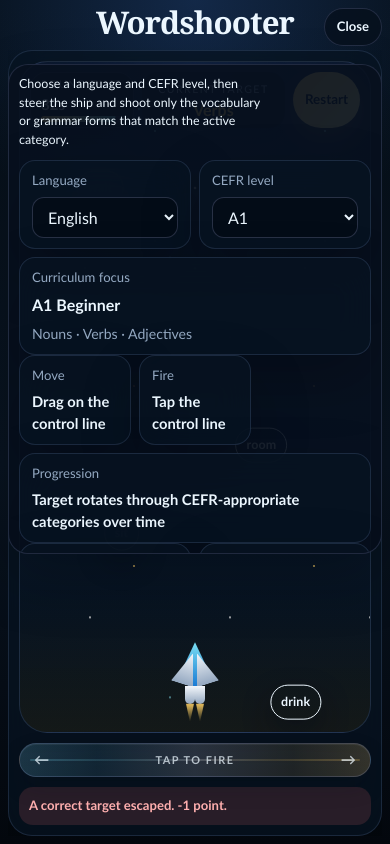
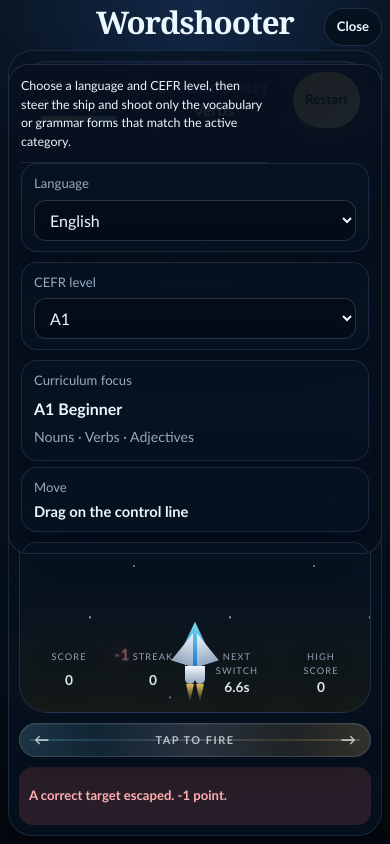
Before and after one commit to KireGW/wordshooter, a React (Vite) app: page / in a window 390 px wide. Both pictures are taken after a click on the button "Menu". Built offline with nearby package versions, Linux system fonts and the light colour scheme.

Commit message:
Refine mobile HUD, menu spacing, and hit detection

```diff
--- a/index.html
+++ b/index.html
@@ -3,7 +3,10 @@
   <head>
     <meta charset="UTF-8" />
     <link rel="icon" type="image/svg+xml" href="/favicon.svg" />
-    <meta name="viewport" content="width=device-width, initial-scale=1.0" />
+    <meta
+      name="viewport"
+      content="width=device-width, initial-scale=1.0, maximum-scale=1.0, user-scalable=no"
+    />
     <title>wordshooter</title>
   </head>
   <body>
--- a/src/App.css
+++ b/src/App.css
@@ -83,6 +83,8 @@
   border: 1px solid rgba(184, 192, 255, 0.14);
   box-shadow: var(--panel-shadow);
   overflow: auto;
+  display: grid;
+  gap: 12px;
 }
 
 .mobile-control-line {
@@ -246,7 +248,7 @@
   border-radius: 24px;
   padding: 14px;
   display: grid;
-  grid-template-rows: auto auto auto minmax(0, 1fr) auto;
+  grid-template-rows: auto auto auto minmax(0, 1fr) 68px;
 }
 
 .arena-header {
@@ -751,11 +753,22 @@
 }
 
 .feedback {
+  height: 100%;
+  min-height: 0;
+  box-sizing: border-box;
   margin-top: 10px;
   padding: 12px 14px;
   border-radius: 14px;
   font-weight: 600;
   font-size: 0.9rem;
+  line-height: 1.35;
+  display: flex;
+  align-items: center;
+  -webkit-user-select: none;
+  user-select: none;
+  -webkit-touch-callout: none;
+  overflow-y: auto;
+  overflow-x: hidden;
 }
 
 .feedback-good {
@@ -922,6 +935,64 @@
     z-index: 28;
     width: auto;
     max-height: min(58svh, 540px);
+    padding: 12px;
+    gap: 12px;
+  }
+
+  .mobile-menu-panel .mobile-menu-intro {
+    margin-bottom: 0;
+    padding-bottom: 10px;
+    border-bottom: 1px solid rgba(184, 192, 255, 0.12);
+  }
+
+  .mobile-menu-panel .setup-panel,
+  .mobile-menu-panel .controls-panel,
+  .mobile-menu-panel .hud {
+    width: 100%;
+    margin: 0;
+    gap: 10px;
+  }
+
+  .mobile-menu-panel .setup-panel {
+    grid-template-columns: 1fr;
+    margin-bottom: 6px;
+  }
+
+  .mobile-menu-panel .curriculum-card {
+    grid-column: auto;
+    padding-bottom: 14px;
+  }
+
+  .mobile-menu-panel .controls-panel {
+    grid-template-columns: 1fr;
+    margin-top: 2px;
+  }
+
+  .mobile-menu-panel .control-chip:last-child {
+    grid-column: auto;
+  }
+
+  .mobile-menu-panel .hud {
+    grid-template-columns: 1fr 1fr;
+  }
+
+  .mobile-menu-sound-panel {
+    gap: 10px;
+  }
+
+  .mobile-menu-panel .sound-button-sidebar {
+    grid-column: 1 / -1;
+  }
+
+  .mobile-menu-panel .select-card,
+  .mobile-menu-panel .hud-card,
+  .mobile-menu-panel .control-chip {
+    min-width: 0;
+  }
+
+  .mobile-menu-panel .curriculum-card p,
+  .mobile-menu-panel .control-chip strong {
+    line-height: 1.35;
   }
 
   .intro {
@@ -949,7 +1020,8 @@
     padding: 10px;
     min-height: 0;
     height: 100%;
-    grid-template-rows: minmax(0, 1fr) auto;
+    gap: 10px;
+    grid-template-rows: minmax(0, 1fr) 34px 58px;
   }
 
   .arena {
@@ -971,6 +1043,13 @@
     justify-content: space-between;
     align-items: stretch;
     gap: 8px;
+  }
+
+  .arena-overlay-bottom {
+    left: 12px;
+    right: 12px;
+    bottom: 12px;
+    justify-content: center;
   }
 
   .arena-mini-card,
@@ -1006,6 +1085,36 @@
 
   .arena-mini-time {
     min-width: 104px;
+  }
+
+  .arena-mobile-stats {
+    width: 100%;
+    display: grid;
+    grid-template-columns: repeat(4, minmax(0, 1fr));
+    gap: 10px;
+    pointer-events: none;
+  }
+
+  .arena-mobile-stat {
+    display: grid;
+    gap: 2px;
+    padding: 6px 4px;
+    text-align: center;
+    color: rgba(236, 247, 255, 0.92);
+    text-shadow: 0 4px 18px rgba(4, 10, 20, 0.6);
+  }
+
+  .arena-mobile-stat span {
+    color: rgba(184, 198, 219, 0.8);
+    font-size: 0.58rem;
+    letter-spacing: 0.12em;
+    text-transform: uppercase;
+  }
+
+  .arena-mobile-stat strong {
+    font-size: 0.86rem;
+    line-height: 1;
+    font-weight: 700;
   }
 
   .arena-mini-track {
@@ -1159,17 +1268,18 @@
   }
 
   .feedback {
+    height: 100%;
+    min-height: 0;
     font-size: 0.82rem;
+    margin-top: 0;
     padding: 9px 10px;
-    max-height: 74px;
-    overflow: auto;
   }
 
   .mobile-control-line {
     position: relative;
     display: block;
     height: 34px;
-    margin-top: 10px;
+    margin-top: 0;
     border-radius: 999px;
     background:
       linear-gradient(
--- a/src/App.jsx
+++ b/src/App.jsx
@@ -22,8 +22,9 @@ const BULLET_SPEED = 88
 const WORD_SPAWN_MS = 850
 const WORD_MIN_SPEED = 4.7
 const WORD_MAX_SPEED = 8.1
-const MIN_ACTIVE_WORDS = 4
-const INITIAL_WORD_COUNT = 3
+const DESKTOP_MIN_ACTIVE_WORDS = 4
+const DESKTOP_INITIAL_WORD_COUNT = 3
+const DESKTOP_MAX_ACTIVE_WORDS = 5
 const CATEGORY_SWITCH_MS = 15000
 const CATEGORY_ANNOUNCEMENT_MS = 1800
 const ROUND_DURATION_MS = 90000
@@ -36,11 +37,18 @@ const INITIAL_WORD_Y_MIN = -6
 const INITIAL_WORD_Y_MAX = 10
 const ACTIVE_SPAWN_Y_MIN = -8
 const ACTIVE_SPAWN_Y_MAX = 9
-const CATEGORY_SWITCH_SAFE_Y = 66
-const CATEGORY_SWITCH_RESPAWN_Y_MAX = 18
+const DESKTOP_CATEGORY_SWITCH_SAFE_Y = 58
+const MOBILE_CATEGORY_SWITCH_SAFE_Y = 52
+const CATEGORY_SWITCH_RESPAWN_Y_MAX = 10
 const WORD_BOX_HEIGHT = 6
 const WORD_CHAR_WIDTH = 1.15
 const WORD_BOX_PADDING = 3.2
+const MOBILE_WORD_BOX_HEIGHT = 6.8
+const MOBILE_WORD_CHAR_WIDTH = 1.22
+const MOBILE_WORD_BOX_PADDING = 4.3
+const WORD_BOX_BORDER_ALLOWANCE = 0.45
+const BULLET_HITBOX_RADIUS_X = 0.65
+const BULLET_HITBOX_RADIUS_Y = 1.15
 const SHIP_LEVEL_HIT_Y = 80
 const SHIP_LEVEL_HITBOX_BONUS_X = 0.7
 const SHIP_LEVEL_HITBOX_BONUS_Y = 1.4
@@ -169,10 +177,56 @@ const TARGET_UI_TRANSLATIONS = {
 
 const clamp = (value, min, max) => Math.min(Math.max(value, min), max)
 const pickRandom = (items) => items[Math.floor(Math.random() * items.length)]
-const getWordBoxWidth = (text) => text.length * WORD_CHAR_WIDTH + WORD_BOX_PADDING
-const getWordBounds = (word) => {
-  const halfWidth = getWordBoxWidth(word.text) / 2
-  const halfHeight = WORD_BOX_HEIGHT / 2
+const getCategorySwitchSafeY = (isMobileLayout) =>
+  isMobileLayout ? MOBILE_CATEGORY_SWITCH_SAFE_Y : DESKTOP_CATEGORY_SWITCH_SAFE_Y
+
+const getWordBudget = (isMobileLayout, viewportSize) => {
+  if (!isMobileLayout) {
+    return {
+      initialCount: DESKTOP_INITIAL_WORD_COUNT,
+      minActiveWords: DESKTOP_MIN_ACTIVE_WORDS,
+      maxActiveWords: DESKTOP_MAX_ACTIVE_WORDS,
+    }
+  }
+
+  const { width, height } = viewportSize
+  if (width <= 390 || height <= 760) {
+    return {
+      initialCount: 2,
+      minActiveWords: 2,
+      maxActiveWords: 3,
+    }
+  }
+
+  if (width <= 480 || height <= 860) {
+    return {
+      initialCount: 2,
+      minActiveWords: 3,
+      maxActiveWords: 4,
+    }
+  }
+
+  return {
+    initialCount: 3,
+    minActiveWords: 3,
+    maxActiveWords: 4,
+  }
+}
+const getWordBoxMetrics = (text, isMobileLayout = false) => {
+  const charWidth = isMobileLayout ? MOBILE_WORD_CHAR_WIDTH : WORD_CHAR_WIDTH
+  const boxPadding = isMobileLayout ? MOBILE_WORD_BOX_PADDING : WORD_BOX_PADDING
+  const boxHeight = isMobileLayout ? MOBILE_WORD_BOX_HEIGHT : WORD_BOX_HEIGHT
+
+  return {
+    width: text.length * charWidth + boxPadding + WORD_BOX_BORDER_ALLOWANCE * 2,
+    height: boxHeight + WORD_BOX_BORDER_ALLOWANCE * 2,
+  }
+}
+
+const getWordBounds = (word, isMobileLayout = false) => {
+  const metrics = getWordBoxMetrics(word.text, isMobileLayout)
+  const halfWidth = metrics.width / 2
+  const halfHeight = metrics.height / 2
 
   return {
     left: word.x - halfWidth,
@@ -184,9 +238,70 @@ const getWordBounds = (word) => {
   }
 }
 
-const wordsOverlap = (firstWord, secondWord, padding = 1.4) => {
-  const first = getWordBounds(firstWord)
-  const second = getWordBounds(secondWord)
+const segmentIntersectsRect = (x1, y1, x2, y2, rect) => {
+  const minX = Math.min(x1, x2)
+  const maxX = Math.max(x1, x2)
+  const minY = Math.min(y1, y2)
+  const maxY = Math.max(y1, y2)
+
+  if (
+    maxX < rect.left ||
+    minX > rect.right ||
+    maxY < rect.top ||
+    minY > rect.bottom
+  ) {
+    return false
+  }
+
+  if (
+    (x1 >= rect.left && x1 <= rect.right && y1 >= rect.top && y1 <= rect.bottom) ||
+    (x2 >= rect.left && x2 <= rect.right && y2 >= rect.top && y2 <= rect.bottom)
+  ) {
+    return true
+  }
+
+  const dx = x2 - x1
+  const dy = y2 - y1
+  let tMin = 0
+  let tMax = 1
+
+  const clip = (p, q) => {
+    if (p === 0) {
+      return q >= 0
+    }
+
+    const t = q / p
+    if (p < 0) {
+      if (t > tMax) {
+        return false
+      }
+      if (t > tMin) {
+        tMin = t
+      }
+    } else {
+      if (t < tMin) {
+        return false
+      }
+      if (t < tMax) {
+        tMax = t
+      }
+    }
+
+    return true
+  }
+
+  return (
+    clip(-dx, x1 - rect.left) &&
+    clip(dx, rect.right - x1) &&
+    clip(-dy, y1 - rect.top) &&
+    clip(dy, rect.bottom - y1) &&
+    tMin <= tMax
+  )
+}
+
+const wordsOverlap = (firstWord, secondWord, isMobileLayout = false, padding = 1.4) => {
+  const first = getWordBounds(firstWord, isMobileLayout)
+  const second = getWordBounds(secondWord, isMobileLayout)
   const allowedHorizontalOverlap =
     Math.min(first.right - first.left, second.right - second.left) *
     WORD_OVERLAP_ALLOWANCE
@@ -199,13 +314,13 @@ const wordsOverlap = (firstWord, secondWord, padding = 1.4) => {
   )
 }
 
-const gentlyResolveUnreadableOverlap = (words) => {
+const gentlyResolveUnreadableOverlap = (words, isMobileLayout = false) => {
   const adjusted = words.map((word) => ({ ...word }))
 
   for (let i = 0; i < adjusted.length; i += 1) {
     for (let j = i + 1; j < adjusted.length; j += 1) {
-      const first = getWordBounds(adjusted[i])
-      const second = getWordBounds(adjusted[j])
+      const first = getWordBounds(adjusted[i], isMobileLayout)
+      const second = getWordBounds(adjusted[j], isMobileLayout)
       const overlapX =
         Math.min(first.right, second.right) - Math.max(first.left, second.left)
       const overlapY =
@@ -240,9 +355,16 @@ const gentlyResolveUnreadableOverlap = (words) => {
   return adjusted
 }
 
-const placeWordWithoutOverlap = (candidate, existingWords, maxAttempts = 8) => {
+const placeWordWithoutOverlap = (
+  candidate,
+  existingWords,
+  isMobileLayout = false,
+  maxAttempts = 8,
+) => {
   for (let attempt = 0; attempt < maxAttempts; attempt += 1) {
-    const collides = existingWords.some((word) => wordsOverlap(candidate, word))
+    const collides = existingWords.some((word) =>
+      wordsOverlap(candidate, word, isMobileLayout),
+    )
     if (!collides) {
       return candidate
     }
@@ -671,14 +793,14 @@ const makeWordFactory = (languageId, cefrLevel) => {
   }
 }
 
-const buildInitialGame = (languageId, cefrLevel) => {
+const buildInitialGame = (languageId, cefrLevel, wordBudget, isMobileLayout = false) => {
   const levelPack = getLevelPack(languageId, cefrLevel)
   const targetCategory = pickRandom(levelPack.categories).id
   const makeWord = makeWordFactory(languageId, cefrLevel)
   const initialWords = []
   let recentWordsByCategory = {}
 
-  for (let index = 0; index < INITIAL_WORD_COUNT; index += 1) {
+  for (let index = 0; index < wordBudget.initialCount; index += 1) {
     const candidate = makeWord(
       index,
       targetCategory,
@@ -690,7 +812,7 @@ const buildInitialGame = (languageId, cefrLevel) => {
         max: INITIAL_WORD_Y_MAX,
       },
     )
-    initialWords.push(placeWordWithoutOverlap(candidate, initialWords))
+    initialWords.push(placeWordWithoutOverlap(candidate, initialWords, isMobileLayout))
     recentWordsByCategory = rememberRecentWord(
       recentWordsByCategory,
       candidate.categoryId,
@@ -730,6 +852,10 @@ function App() {
   const [mobileMenuOpen, setMobileMenuOpen] = useState(false)
   const [languagePickerOpen, setLanguagePickerOpen] = useState(false)
   const [targetUiLanguage, setTargetUiLanguage] = useState('english')
+  const [viewportSize, setViewportSize] = useState(() => ({
+    width: typeof window === 'undefined' ? 1280 : window.innerWidth,
+    height: typeof window === 'undefined' ? 800 : window.innerHeight,
+  }))
   const [isMobileLayout, setIsMobileLayout] = useState(() => {
     if (typeof window === 'undefined' || typeof window.matchMedia !== 'function') {
       return false
@@ -738,7 +864,22 @@ function App() {
     return window.matchMedia(MOBILE_LAYOUT_MEDIA_QUERY).matches
   })
   const [game, setGame] = useState(() =>
-    buildInitialGame(loadSettings().languageId, loadSettings().cefrLevel),
+    buildInitialGame(
+      loadSettings().languageId,
+      loadSettings().cefrLevel,
+      getWordBudget(
+        typeof window !== 'undefined' && typeof window.matchMedia === 'function'
+          ? window.matchMedia(MOBILE_LAYOUT_MEDIA_QUERY).matches
+          : false,
+        {
+          width: typeof window === 'undefined' ? 1280 : window.innerWidth,
+          height: typeof window === 'undefined' ? 800 : window.innerHeight,
+        },
+      ),
+      typeof window !== 'undefined' && typeof window.matchMedia === 'function'
+        ? window.matchMedia(MOBILE_LAYOUT_MEDIA_QUERY).matches
+        : false,
+    ),
   )
 
   const gameRef = useRef(game)
@@ -747,9 +888,10 @@ function App() {
   const lastFrameRef = useRef(0)
   const lastSpawnRef = useRef(0)
   const lastShotRef = useRef(0)
+  const wordBudget = getWordBudget(isMobileLayout, viewportSize)
   const bulletIdRef = useRef(0)
-  const wordIdRef = useRef(INITIAL_WORD_COUNT)
-  const spawnCountRef = useRef(INITIAL_WORD_COUNT)
+  const wordIdRef = useRef(wordBudget.initialCount)
+  const spawnCountRef = useRef(wordBudget.initialCount)
   const effectIdRef = useRef(0)
   const audioRef = useRef(null)
   const arenaRef = useRef(null)
@@ -807,13 +949,38 @@ function App() {
     }
 
     const mediaQuery = window.matchMedia(MOBILE_LAYOUT_MEDIA_QUERY)
-    const syncLayout = () => setIsMobileLayout(mediaQuery.matches)
+    const syncLayout = () => {
+      setIsMobileLayout(mediaQuery.matches)
+      setViewportSize({
+        width: window.innerWidth,
+        height: window.innerHeight,
+      })
+    }
 
     syncLayout()
     mediaQuery.addEventListener('change', syncLayout)
 
     return () => {
       mediaQuery.removeEventListener('change', syncLayout)
+    }
+  }, [])
+
+  useEffect(() => {
+    if (typeof window === 'undefined') {
+      return undefined
+    }
+
+    const handleResize = () => {
+      setViewportSize({
+        width: window.innerWidth,
+        height: window.innerHeight,
+      })
+    }
+
+    window.addEventListener('resize', handleResize)
+
+    return () => {
+      window.removeEventListener('resize', handleResize)
     }
   }, [])
 
@@ -845,13 +1012,13 @@ function App() {
       lastSpawnRef.current = 0
       lastShotRef.current = 0
       bulletIdRef.current = 0
-      wordIdRef.current = INITIAL_WORD_COUNT
-      spawnCountRef.current = INITIAL_WORD_COUNT
+      wordIdRef.current = wordBudget.initialCount
+      spawnCountRef.current = wordBudget.initialCount
       effectIdRef.current = 0
       keysRef.current.clear()
-      setGame(buildInitialGame(nextLanguage, nextLevel))
+      setGame(buildInitialGame(nextLanguage, nextLevel, wordBudget, isMobileLayout))
     },
-    [selection.cefrLevel, selection.languageId],
+    [isMobileLayout, selection.cefrLevel, selection.languageId, wordBudget],
   )
 
   const fireBullet = useCallback(() => {
@@ -988,6 +1155,14 @@ function App() {
     [fireBullet, isMobileLayout],
   )
 
+  const handleShipClick = useCallback(
+    (event) => {
+      event.stopPropagation()
+      fireBullet()
+    },
+    [fireBullet],
+  )
+
   useEffect(() => {
     const onKeyDown = (event) => {
       const key = event.key.toLowerCase()
@@ -1041,11 +1216,12 @@ function App() {
         const categoryOrder = getCategoryOrder(current.languageId, current.cefrLevel)
         const categoryMap = getCategoryMap(current.languageId, current.cefrLevel)
         const nextCategory = getNextCategoryId(categoryOrder, current.targetCategory)
+        const categorySwitchSafeY = getCategorySwitchSafeY(isMobileLayout)
         const wordsTooLowForNewTarget = current.words.filter(
-          (word) => word.categoryId === nextCategory && word.y >= CATEGORY_SWITCH_SAFE_Y,
+          (word) => word.categoryId === nextCategory && word.y >= categorySwitchSafeY,
         )
         const preservedWords = current.words.filter(
-          (word) => !(word.categoryId === nextCategory && word.y >= CATEGORY_SWITCH_SAFE_Y),
+          (word) => !(word.categoryId === nextCategory && word.y >= categorySwitchSafeY),
         )
         let adjustedWords = [...preservedWords]
         let recentWordsByCategory = current.recentWordsByCategory
@@ -1060,6 +1236,7 @@ function App() {
               recentWordsByCategory,
             }),
             adjustedWords,
+            isMobileLayout,
           )
           adjustedWords.push(replacement)
           recentWordsByCategory = rememberRecentWord(
@@ -1087,7 +1264,7 @@ function App() {
     return () => {
       window.clearInterval(intervalId)
     }
-  }, [game.cefrLevel, game.languageId, game.status])
+  }, [game.cefrLevel, game.languageId, game.status, isMobileLayout])
 
   useEffect(() => {
     const tick = (timestamp) => {
@@ -1122,14 +1299,18 @@ function App() {
         )
 
         let nextBullets = current.bullets
-          .map((bullet) => ({ ...bullet, y: bullet.y - BULLET_SPEED * delta }))
+          .map((bullet) => ({
+            ...bullet,
+            previousY: bullet.y,
+            y: bullet.y - BULLET_SPEED * delta,
+          }))
           .filter((bullet) => bullet.y > -5)
 
         let nextWords = current.words.map((word) => ({
           ...word,
           y: word.y + word.speed * delta,
         }))
-        nextWords = gentlyResolveUnreadableOverlap(nextWords)
+        nextWords = gentlyResolveUnreadableOverlap(nextWords, isMobileLayout)
         let nextEffects = current.effects
           .map((effect) => ({ ...effect, ttl: effect.ttl - delta * 1000 }))
           .filter((effect) => effect.ttl > 0)
@@ -1169,17 +1350,32 @@ function App() {
               }
 
               const isNearShipLevel = word.y >= SHIP_LEVEL_HIT_Y
-              const halfWidth =
-                getWordBoxWidth(word.text) / 2 +
-                (isNearShipLevel ? SHIP_LEVEL_HITBOX_BONUS_X : 0)
-              const halfHeight =
-                WORD_BOX_HEIGHT / 2 + (isNearShipLevel ? SHIP_LEVEL_HITBOX_BONUS_Y : 0)
-
-              return (
-                bullet.x >= word.x - halfWidth &&
-                bullet.x <= word.x + halfWidth &&
-                bullet.y >= word.y - halfHeight &&
-                bullet.y <= word.y + halfHeight
+              const bounds = getWordBounds(word, isMobileLayout)
+              const rect = {
+                left:
+                  bounds.left -
+                  BULLET_HITBOX_RADIUS_X -
+                  (isNearShipLevel ? SHIP_LEVEL_HITBOX_BONUS_X : 0),
+                right:
+                  bounds.right +
+                  BULLET_HITBOX_RADIUS_X +
+                  (isNearShipLevel ? SHIP_LEVEL_HITBOX_BONUS_X : 0),
+                top:
+                  bounds.top -
+                  BULLET_HITBOX_RADIUS_Y -
+                  (isNearShipLevel ? SHIP_LEVEL_HITBOX_BONUS_Y : 0),
+                bottom:
+                  bounds.bottom +
+                  BULLET_HITBOX_RADIUS_Y +
+                  (isNearShipLevel ? SHIP_LEVEL_HITBOX_BONUS_Y : 0),
+              }
+
+              return segmentIntersectsRect(
+                bullet.x,
+                bullet.previousY ?? bullet.y,
+                bullet.x,
+                bullet.y,
+                rect,
               )
             },
           )
@@ -1286,10 +1482,10 @@ function App() {
 
         const spawnDue = timestamp - lastSpawnRef.current >= WORD_SPAWN_MS
 
-        if (spawnDue || nextWords.length < MIN_ACTIVE_WORDS) {
+        if (spawnDue || nextWords.length < wordBudget.minActiveWords) {
           lastSpawnRef.current = timestamp
 
-          while (nextWords.length < MIN_ACTIVE_WORDS) {
+          while (nextWords.length < wordBudget.minActiveWords) {
             spawnCountRef.current += 1
             const candidate = makeWord(
               wordIdRef.current++,
@@ -1298,7 +1494,7 @@ function App() {
               spawnCountRef.current,
               recentWordsByCategory,
             )
-            const placedWord = placeWordWithoutOverlap(candidate, nextWords)
+            const placedWord = placeWordWithoutOverlap(candidate, nextWords, isMobileLayout)
             nextWords = [...nextWords, placedWord]
             recentWordsByCategory = rememberRecentWord(
               recentWordsByCategory,
@@ -1307,7 +1503,7 @@ function App() {
             )
           }
 
-          if (spawnDue) {
+          if (spawnDue && nextWords.length < wordBudget.maxActiveWords) {
             spawnCountRef.current += 1
             const candidate = makeWord(
               wordIdRef.current++,
@@ -1316,7 +1512,7 @@ function App() {
               spawnCountRef.current,
               recentWordsByCategory,
             )
-            const placedWord = placeWordWithoutOverlap(candidate, nextWords)
+            const placedWord = placeWordWithoutOverlap(candidate, nextWords, isMobileLayout)
             nextWords = [...nextWords, placedWord]
             recentWordsByCategory = rememberRecentWord(
               recentWordsByCategory,
@@ -1411,7 +1607,7 @@ function App() {
     return () => {
       window.cancelAnimationFrame(rafRef.current)
     }
-  }, [selection.sfxEnabled])
+  }, [isMobileLayout, selection.sfxEnabled, wordBudget])
 
   const levelPack = getLevelPack(game.languageId, game.cefrLevel)
   const targetStyle = CATEGORY_STYLES[game.targetCategory]
@@ -1527,8 +1723,8 @@ function App() {
     </section>
   )
 
-  const hudPanel = (
-    <section className="hud">
+  const statsPanel = (
+    <>
       <div className="hud-card">
         <span>Score</span>
         <strong>{game.score}</strong>
@@ -1545,6 +1741,11 @@ function App() {
         <span>High score</span>
         <strong>{selectedHighScore}</strong>
       </div>
+    </>
+  )
+
+  const soundPanel = (
+    <>
       <SoundToggleButton
         enabled={selection.musicEnabled}
         label="Music"
@@ -1555,6 +1756,13 @@ function App() {
         label="FX"
         onClick={toggleSfx}
       />
+    </>
+  )
+
+  const hudPanel = (
+    <section className="hud">
+      {statsPanel}
+      {soundPanel}
     </section>
   )
 
@@ -1582,14 +1790,14 @@ function App() {
       </section>
 
       {isMobileLayout && mobileMenuOpen ? (
-        <section className="mobile-menu-panel">
+      <section className="mobile-menu-panel">
           <p className="intro mobile-menu-intro">
             Choose a language and CEFR level, then steer the ship and shoot only
             the vocabulary or grammar forms that match the active category.
           </p>
           {settingsPanel}
           {controlsPanel}
-          {hudPanel}
+          <section className="hud mobile-menu-sound-panel">{soundPanel}</section>
         </section>
       ) : null}
 
@@ -1692,6 +1900,27 @@ function App() {
                 </button>
               </div>
 
+              <div className="arena-overlay arena-overlay-bottom">
+                <div className="arena-mobile-stats" aria-hidden="true">
+                  <div className="arena-mobile-stat">
+                    <span>Score</span>
+                    <strong>{game.score}</strong>
+                  </div>
+                  <div className="arena-mobile-stat">
+                    <span>Streak</span>
+                    <strong>{game.streak}</strong>
+                  </div>
+                  <div className="arena-mobile-stat">
+                    <span>Next switch</span>
+                    <strong>{(game.nextCategorySwitchMs / 1000).toFixed(1)}s</strong>
+                  </div>
+                  <div className="arena-mobile-stat">
+                    <span>High score</span>
+                    <strong>{selectedHighScore}</strong>
+                  </div>
+                </div>
+              </div>
+
             </>
           ) : null}
 
@@ -1738,6 +1967,7 @@ function App() {
           <div
             className="spaceship"
             style={{ left: `${(game.playerX / ARENA.width) * 100}%` }}
+            onClick={handleShipClick}
           >
             <div className="ship-cockpit" />
             <div className="ship-wing ship-wing-left" />
--- a/src/index.css
+++ b/src/index.css
@@ -22,6 +22,8 @@
 
 html {
   scroll-behavior: smooth;
+  touch-action: manipulation;
+  -webkit-text-size-adjust: 100%;
 }
 
 body {
@@ -29,6 +31,7 @@ body {
   min-width: 320px;
   min-height: 100svh;
   overflow: hidden;
+  touch-action: manipulation;
 }
 
 button,
```
